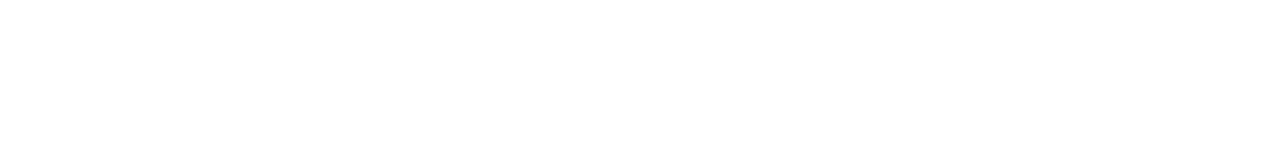
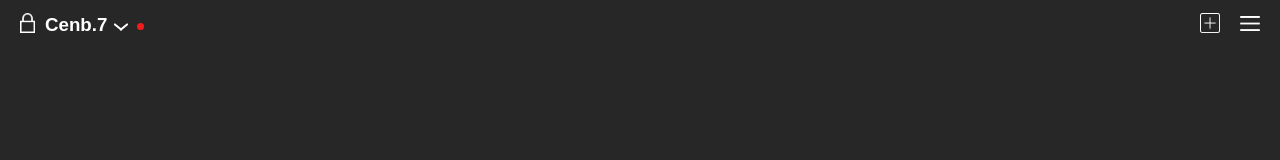
Before and after one commit to CenaBabajannjhad/instagram--clone, a plain HTML site: page index.html in a window 1280 px wide. Drawn offline with Linux system fonts and the light colour scheme.

Commit message:
header created

```diff
--- a/index.html
+++ b/index.html
@@ -4,8 +4,39 @@
     <meta charset="UTF-8">
     <meta name="viewport" content="width=device-width, initial-scale=1.0">
     <title>Document</title>
+    <link rel="stylesheet" href="src/css/main.css">
 </head>
 <body>
+    <header class="header-page">
+        <div class="contaienr header-wrapper">
+            <!-- user status -->
+            <section class="userStatus">
+                <div class="lock-wrapper">
+                    <img class="lock-img" src="./assets/lock/lock.png" alt="lock">
+                </div>
+                <div class="username-wraper">
+                    <h3 class="userName-element">Cenb.7</h3>
+                </div>
+                <div class="show-accounts">
+                    <button class="show-acc-button">
+                        <div class="show-acc-left"></div>
+                        <div class="show-acc-right"></div>
+                    </button>
+                </div>
+            </section>
+            <!-- buttons -->
+            <section class="header-action-btn">
+                <div class="btn-add-wrapper">
+                    <img class="btn-add-img" src="./assets/add/add-white.png" alt="add">
+                </div>
+                <div class="btn-menu-wrapper">
+                    <img class="btn-menu-img" src="./assets/menu/menu-white.png" alt="menu">
+                </div>
+            </section>
+        </div>
+    </header>
 
+
+    <script src="./src/js/main.js"></script>
 </body>
 </html>
--- a/src/css/main.css
+++ b/src/css/main.css
@@ -0,0 +1,97 @@
+*{
+    padding: 0;
+    margin: 0;
+    box-sizing: border-box;
+    font-family: Arial, Helvetica, sans-serif;
+}
+.contaienr{
+    width: 100%;
+    padding-left: 20px;
+    padding-right: 20px;
+}
+body{
+    width: 100%;
+    height: 100vh;
+    overflow: hidden;
+    background-color: #272727;
+}
+/* header */
+.header-wrapper{
+    display: flex;
+    align-items: center;
+    justify-content: space-between;
+}
+.userStatus{
+    display: flex;
+    align-items: center;
+}
+.header-action-btn{
+    display: flex;
+    align-items: center;
+}
+.lock-wrapper{
+    margin-right: 10px;
+}
+.lock-img{
+    width: 15px;
+    height: 20px;
+}
+.userName-element{
+    color: #fff;
+}
+.username-wraper{
+    margin-right: 6px;
+}
+.show-accounts{
+    margin-top: 6px;
+}
+.show-acc-button{
+    position: relative;
+    width: 40px;
+    height: 40px;
+    border: none;
+    background: none;
+}
+.show-acc-button::after{
+    content: '';
+    width: 7px;
+    height: 7px;
+    border-radius: 50%;
+    background-color: #f11d1d;
+    position: absolute;
+    left: 60%;
+    bottom: 40%;
+}
+.show-acc-button:hover{
+    cursor: pointer;
+}
+.show-acc-left{
+    position: absolute;
+    top: 50%;
+    transform: rotate(40deg);
+    width: 25%;
+    height: 2px;
+    background-color: #fff;
+    border-radius: 5px;
+}
+.show-acc-right{
+    position: absolute;
+    top: 50%;
+    left: 15%;
+    transform: rotate(-40deg);
+    width: 25%;
+    height: 2px;
+    background-color: #fff;
+    border-radius: 5px;
+}
+.btn-add-img{
+    width: 20px;
+    height: 20px;
+}
+.btn-menu-img{
+    width: 20px;
+    height: 15px;
+}
+.btn-menu-wrapper{
+    margin-left: 20px;
+}
```
Also changed, not shown: assets/add/add-white.png (added), assets/add/icons8-add-50.png (added), assets/lock/lock.png (added), assets/menu/menu-white.png (added), assets/menu/menu.png (added).
